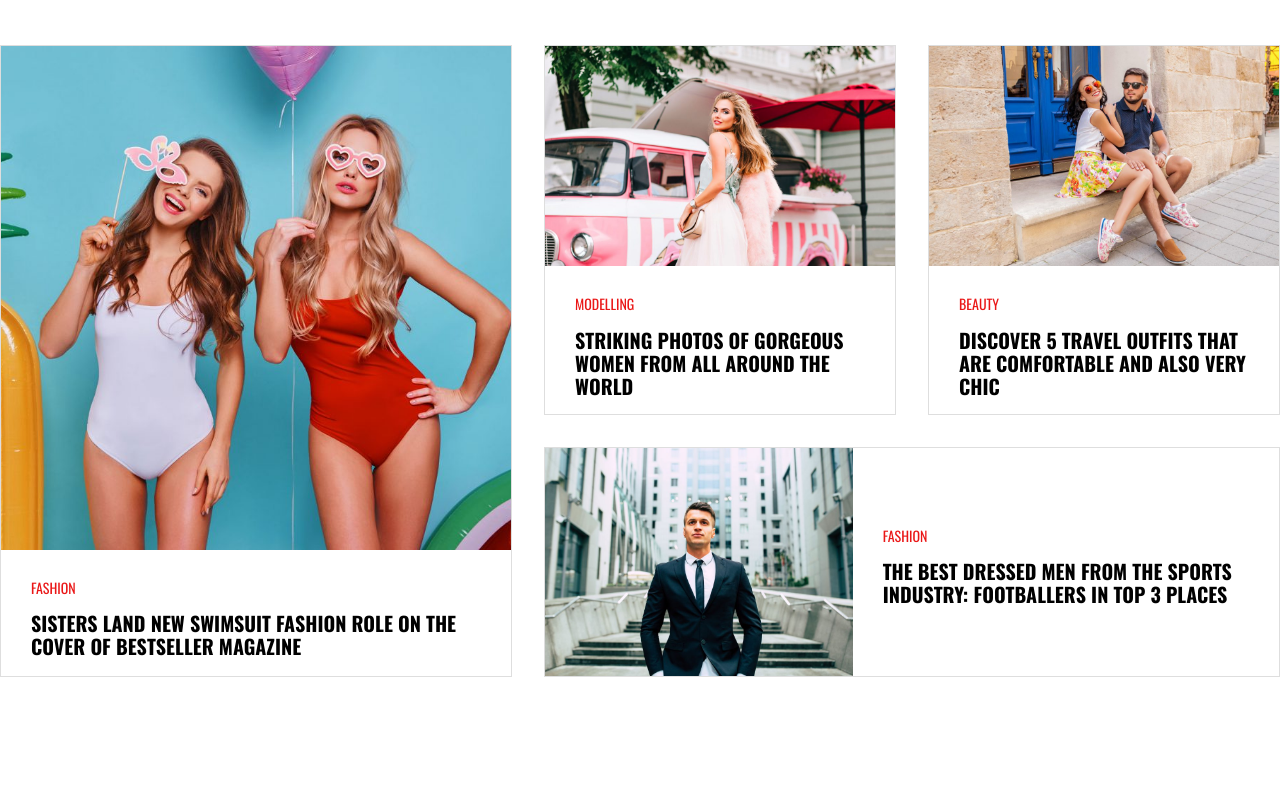
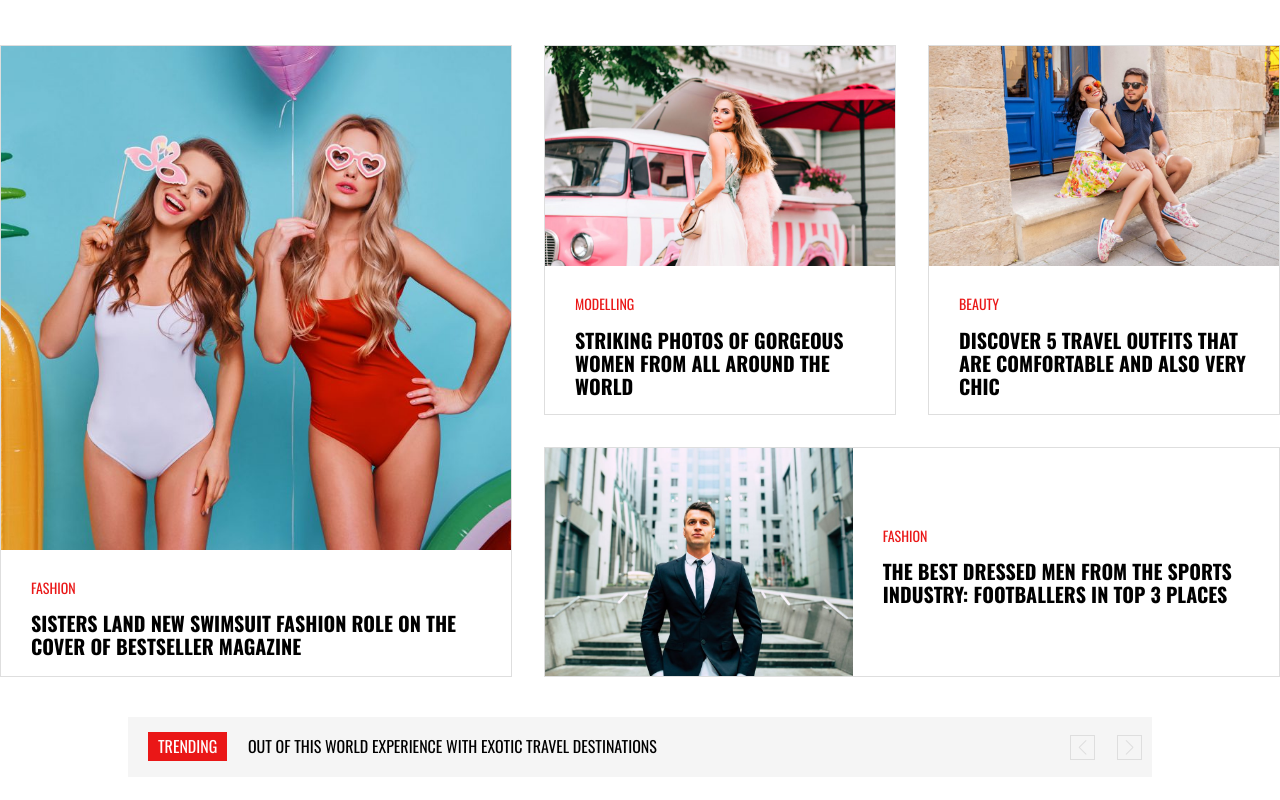
Before and after one commit to DuclosP/exo-gossip, a website: page dev/index.html in a window 1280 px wide. Shown: the part 328-1128 px from the top of the page. Before the commit the page ends 1033 px from the top, so only its background shows below. Drawn offline with nearby package versions, Linux system fonts and the light colour scheme; files that its build step writes are made by us from their sources.

Commit message:
swiper terminado, en route vers la prochaine grid

```diff
--- a/dev/css/pages/_home.scss
+++ b/dev/css/pages/_home.scss
@@ -4,7 +4,6 @@
     .section-1{
         display: grid;
         width: 100%;
-        height: 60vh;
         grid-template-columns: 40% 1fr 1fr;
         grid-template-rows: 370px 230px;
         gap: 2em;
@@ -72,4 +71,54 @@
             }
         }
     }
+    //le swiper
+    .section-2{
+        margin: 40px 0;
+        .swiper {
+            width: 80%;
+            height: 60px;
+            background-color: #F5F5F5;
+            display: flex;
+            justify-content: center;
+            align-items: center;
+            .swiper-title{
+                background-color: #EA1717;
+                text-transform: uppercase;
+                color: #fff;
+                position: absolute;
+                left: 20px;
+                padding: 5px 10px;
+            }
+            .swiper-wrapper{
+                .swiper-slide{
+                    display: flex;
+                    align-items: center;
+                    padding-left: 120px;
+                    a{
+                        text-transform: uppercase;
+                        color: #000;
+                        text-decoration: none;
+                    }
+                }
+            }
+            .swiper-button-prev, .swiper-button-next {
+                border: 1px solid #dedede;
+                height: 25px;
+                width: 25px;
+                position: absolute;
+                transform: translateY(10px);
+                &:after{
+                    font-size: 15px;
+                    color: #dedede;
+                }
+                &:hover{
+                        background-color: red;
+                }
+            }
+            .swiper-button-prev{
+                left: 92%;
+            }
+          }
+
+    }
 }
--- a/dev/index.html
+++ b/dev/index.html
@@ -7,6 +7,7 @@
   <link rel="preconnect" href="https://fonts.googleapis.com">
   <link rel="preconnect" href="https://fonts.gstatic.com" crossorigin>
   <link href="https://fonts.googleapis.com/css2?family=Oswald:wght@400;700&display=swap" rel="stylesheet">
+  <link rel="stylesheet" href="https://unpkg.com/swiper@7/swiper-bundle.min.css"/>
   <link rel="stylesheet" href="css/styles.min.css">
   <title>Vive les gossips</title>
 </head>
@@ -97,7 +98,29 @@
         </a>
       </article>
     </section>
+    <section class="section-2">
+      <!-- Slider main container -->
+      <div class="swiper">
+        <!-- Additional required wrapper -->
+        <div class="swiper-title">
+          <span>trending</span>
+        </div>
+        <div class="swiper-wrapper">
+          <!-- Slides -->
+          <div class="swiper-slide"><a href="#">Exotic Trips are Getting More and More Popular in South America</a></div>
+          <div class="swiper-slide"><a href="#">Out of This World Experience with Exotic Travel Destinations</a></div>
+          <div class="swiper-slide"><a href="#">Work Out as Much as Possible During Your All Inclusive Vacations</a></div>
+          <div class="swiper-slide"><a href="#">Bali Travel Experience: Combine Luxury with a Real Life Adventure</a></div>
+          <div class="swiper-slide"><a href="#">A Breakthough for This Year: Space Travel Might Become a Thing</a></div>
+
+        </div>
+        <!-- If we need navigation buttons -->
+        <div class="swiper-button-prev"></div>
+        <div class="swiper-button-next"></div>
+      </div>
+    </section>
   </main>
+  <script src="https://unpkg.com/swiper@7/swiper-bundle.min.js"></script>
   <script src="js/main.min.js"></script>
 </body>
 </html>
--- a/dev/js/main.js
+++ b/dev/js/main.js
@@ -1,3 +1,27 @@
-console.log("prouit");
-console.log("pasporut");
-let test = true;
+  //-------------//
+  //Swiper config//
+  //-------------//
+
+  const swiper = new Swiper('.swiper', {
+    // Optional parameters
+    direction: 'horizontal',
+    loop: true,
+    //autoplay
+    autoplay: {
+        delay: 3000,
+    },
+    // Navigation arrows
+    navigation: {
+        nextEl: '.swiper-button-next',
+        prevEl: '.swiper-button-prev',
+    },
+    //fade
+    effect: 'fade',
+    fadeEffect: {
+      crossFade: true
+    },
+});
+
+//-------------//
+//Swiper config//
+//-------------//
```
Also changed, not shown: prod/index.html (+23 -0 lines), prod/css/styles.min.css, prod/js/main.min.js, 1 other file.
